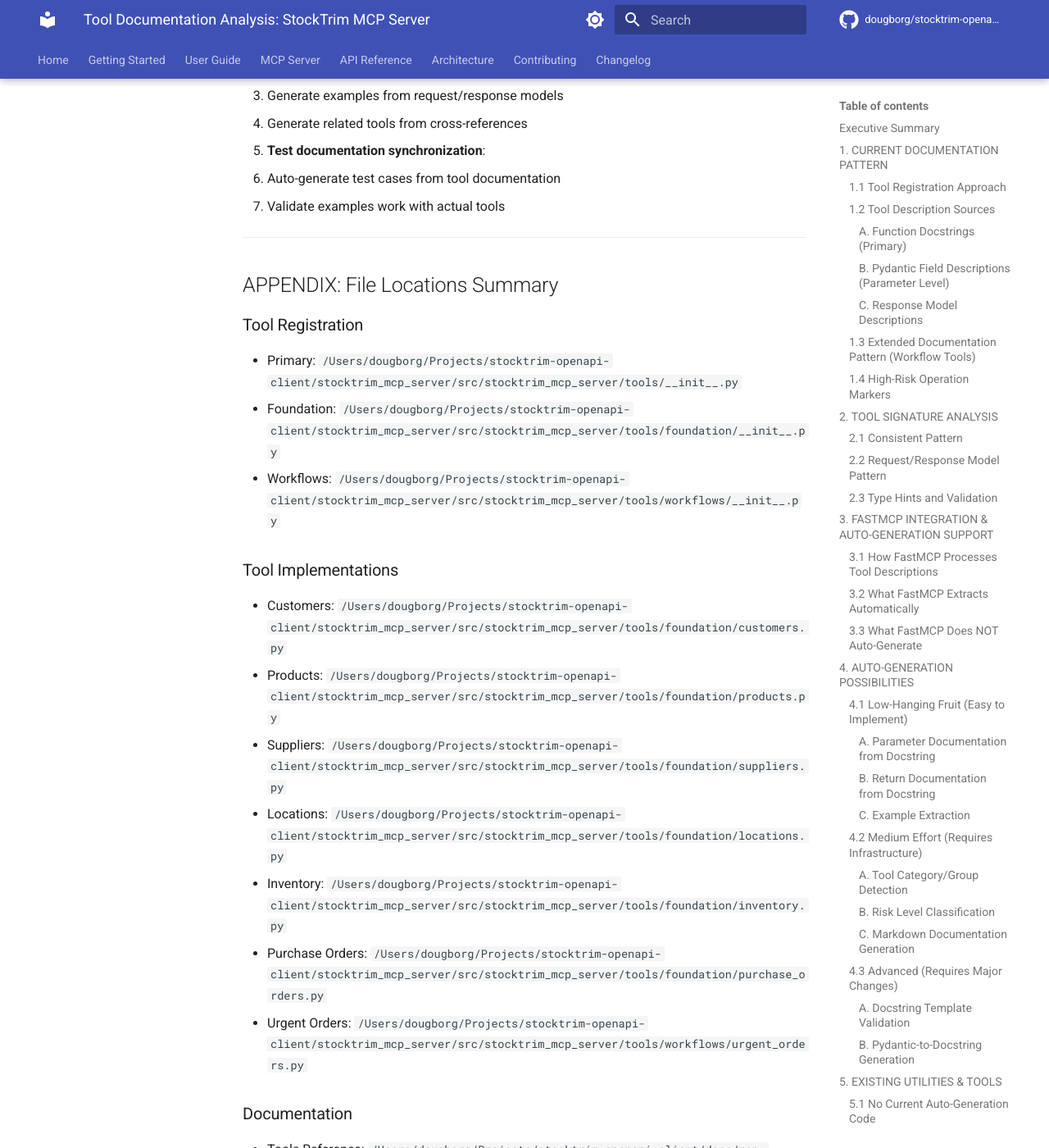
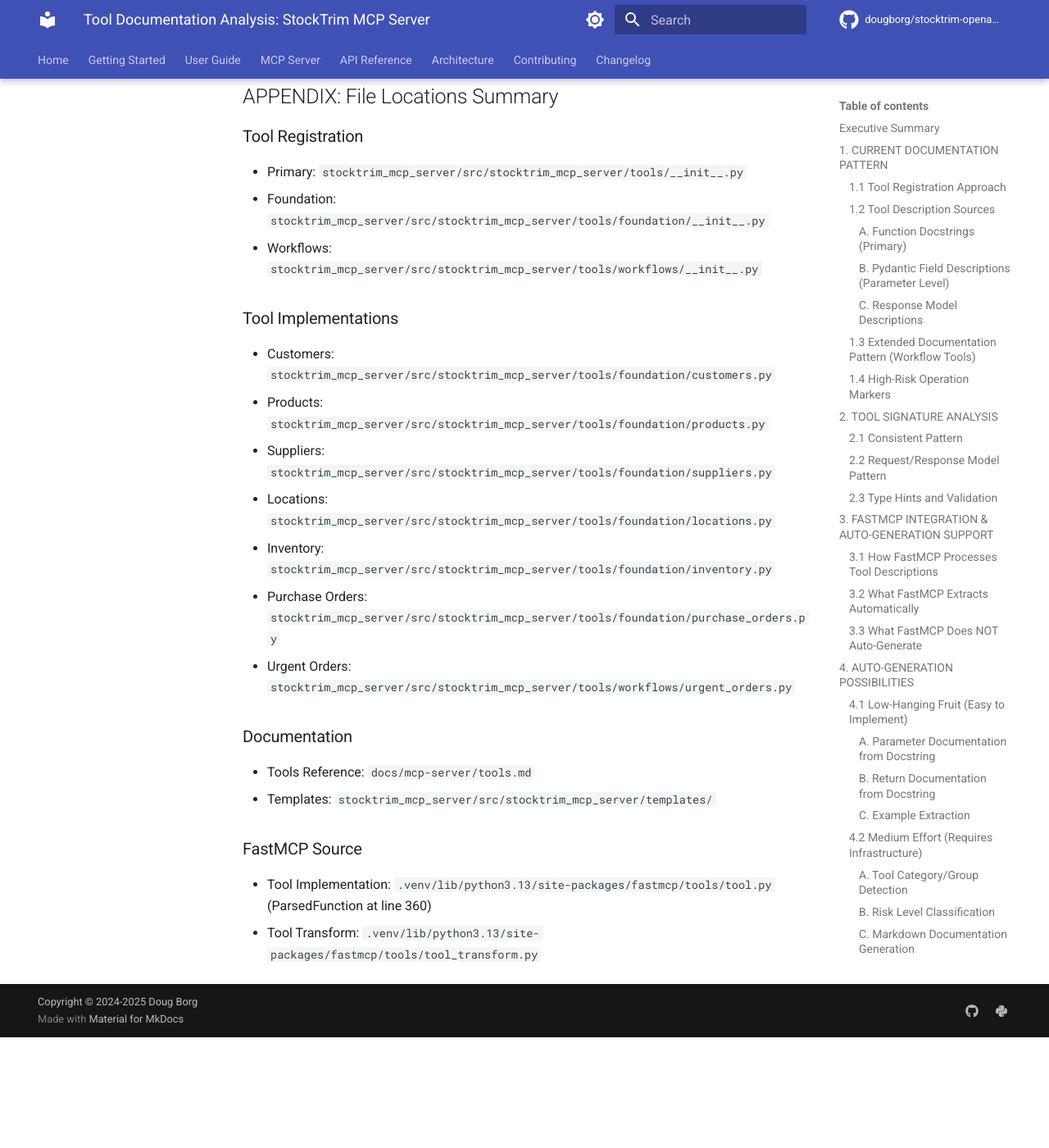
Before and after one commit to dougborg/stocktrim-openapi-client, an MkDocs documentation site: the page built from docs/investigations/tool_documentation_analysis.md, in a window 1280 px wide and 1400 px high, scrolled down 15779 px. Shown: the whole window at 82% size. Built offline with MkDocs 1.6.1 and Material for MkDocs 9.7.7, drawn with Linux system fonts in a browser that asks for light colours; comment, search, counter and statistics services are not loaded; the version menu is left out; after the commit the page ends 17044 px from its top, so only the background shows below that; some of the changed text lies outside the part shown.

Commit message:
docs: fix absolute paths and mutable defaults in documentation
Co-authored-by: dougborg <1261222+dougborg@users.noreply.github.com>

````diff
--- a/docs/investigations/tool_documentation_analysis.md
+++ b/docs/investigations/tool_documentation_analysis.md
@@ -50,9 +50,9 @@ def register_tools(mcp: FastMCP) -> None:
 
 **Key Files**:
 
-- `/Users/dougborg/Projects/stocktrim-openapi-client/stocktrim_mcp_server/src/stocktrim_mcp_server/tools/__init__.py`
-- `/Users/dougborg/Projects/stocktrim-openapi-client/stocktrim_mcp_server/src/stocktrim_mcp_server/tools/foundation/__init__.py`
-- `/Users/dougborg/Projects/stocktrim-openapi-client/stocktrim_mcp_server/src/stocktrim_mcp_server/tools/workflows/__init__.py`
+- `stocktrim_mcp_server/src/stocktrim_mcp_server/tools/__init__.py`
+- `stocktrim_mcp_server/src/stocktrim_mcp_server/tools/foundation/__init__.py`
+- `stocktrim_mcp_server/src/stocktrim_mcp_server/tools/workflows/__init__.py`
 
 ### 1.2 Tool Description Sources
 
@@ -527,7 +527,7 @@ ______________________________________________________________________
 ### 5.3 Template Files
 
 **Location**:
-`/Users/dougborg/Projects/stocktrim-openapi-client/stocktrim_mcp_server/src/stocktrim_mcp_server/templates/`
+`stocktrim_mcp_server/src/stocktrim_mcp_server/templates/`
 
 **Current Templates** (for status messages, not tool documentation):
 
@@ -548,7 +548,7 @@ ______________________________________________________________________
 ### 6.1 Foundation Tool Example
 
 **File**:
-`/Users/dougborg/Projects/stocktrim-openapi-client/stocktrim_mcp_server/src/stocktrim_mcp_server/tools/foundation/customers.py`
+`stocktrim_mcp_server/src/stocktrim_mcp_server/tools/foundation/customers.py`
 
 ```python
 class GetCustomerRequest(BaseModel):
@@ -600,7 +600,7 @@ async def get_customer(
 ### 6.2 Workflow Tool Example
 
 **File**:
-`/Users/dougborg/Projects/stocktrim-openapi-client/stocktrim_mcp_server/src/stocktrim_mcp_server/tools/workflows/urgent_orders.py`
+`stocktrim_mcp_server/src/stocktrim_mcp_server/tools/workflows/urgent_orders.py`
 
 ```python
 class ReviewUrgentOrdersRequest(BaseModel):
@@ -760,35 +760,35 @@ ______________________________________________________________________
 ### Tool Registration
 
 - Primary:
-  `/Users/dougborg/Projects/stocktrim-openapi-client/stocktrim_mcp_server/src/stocktrim_mcp_server/tools/__init__.py`
+  `stocktrim_mcp_server/src/stocktrim_mcp_server/tools/__init__.py`
 - Foundation:
-  `/Users/dougborg/Projects/stocktrim-openapi-client/stocktrim_mcp_server/src/stocktrim_mcp_server/tools/foundation/__init__.py`
+  `stocktrim_mcp_server/src/stocktrim_mcp_server/tools/foundation/__init__.py`
 - Workflows:
-  `/Users/dougborg/Projects/stocktrim-openapi-client/stocktrim_mcp_server/src/stocktrim_mcp_server/tools/workflows/__init__.py`
+  `stocktrim_mcp_server/src/stocktrim_mcp_server/tools/workflows/__init__.py`
 
 ### Tool Implementations
 
 - Customers:
-  `/Users/dougborg/Projects/stocktrim-openapi-client/stocktrim_mcp_server/src/stocktrim_mcp_server/tools/foundation/customers.py`
+  `stocktrim_mcp_server/src/stocktrim_mcp_server/tools/foundation/customers.py`
 - Products:
-  `/Users/dougborg/Projects/stocktrim-openapi-client/stocktrim_mcp_server/src/stocktrim_mcp_server/tools/foundation/products.py`
+  `stocktrim_mcp_server/src/stocktrim_mcp_server/tools/foundation/products.py`
 - Suppliers:
-  `/Users/dougborg/Projects/stocktrim-openapi-client/stocktrim_mcp_server/src/stocktrim_mcp_server/tools/foundation/suppliers.py`
+  `stocktrim_mcp_server/src/stocktrim_mcp_server/tools/foundation/suppliers.py`
 - Locations:
-  `/Users/dougborg/Projects/stocktrim-openapi-client/stocktrim_mcp_server/src/stocktrim_mcp_server/tools/foundation/locations.py`
+  `stocktrim_mcp_server/src/stocktrim_mcp_server/tools/foundation/locations.py`
 - Inventory:
-  `/Users/dougborg/Projects/stocktrim-openapi-client/stocktrim_mcp_server/src/stocktrim_mcp_server/tools/foundation/inventory.py`
+  `stocktrim_mcp_server/src/stocktrim_mcp_server/tools/foundation/inventory.py`
 - Purchase Orders:
-  `/Users/dougborg/Projects/stocktrim-openapi-client/stocktrim_mcp_server/src/stocktrim_mcp_server/tools/foundation/purchase_orders.py`
+  `stocktrim_mcp_server/src/stocktrim_mcp_server/tools/foundation/purchase_orders.py`
 - Urgent Orders:
-  `/Users/dougborg/Projects/stocktrim-openapi-client/stocktrim_mcp_server/src/stocktrim_mcp_server/tools/workflows/urgent_orders.py`
+  `stocktrim_mcp_server/src/stocktrim_mcp_server/tools/workflows/urgent_orders.py`
 
 ### Documentation
 
 - Tools Reference:
-  `/Users/dougborg/Projects/stocktrim-openapi-client/docs/mcp-server/tools.md`
+  `docs/mcp-server/tools.md`
 - Templates:
-  `/Users/dougborg/Projects/stocktrim-openapi-client/stocktrim_mcp_server/src/stocktrim_mcp_server/templates/`
+  `stocktrim_mcp_server/src/stocktrim_mcp_server/templates/`
 
 ### FastMCP Source
 
````
Also changed, not shown: docs/contributing/tool-documentation-guide.md (+5 -5 lines).
